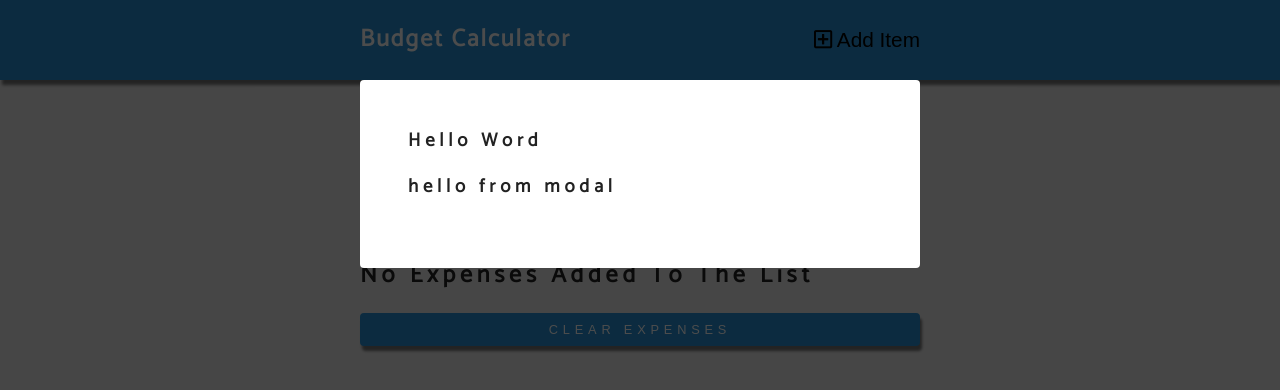
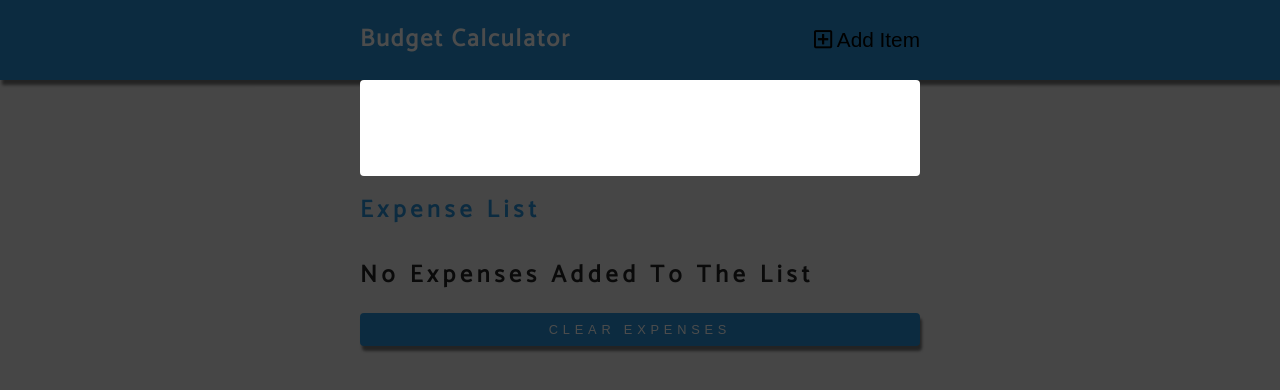
Before and after one commit to BeataJ/budget-calculator-svelte, a Svelte app: page / in a window 1280 px wide. Shown: the top 390 px of the page. Built offline with nearby package versions, Linux system fonts and the light colour scheme.

Commit message:
execises wit slots

```diff
--- a/src/App.svelte
+++ b/src/App.svelte
@@ -96,5 +96,10 @@
 </main>
 <!-- <Modal /> -->
 <Modal>
-  <h3>Hello Word</h3>
+  <h1 slot="header">Hello Word</h1>
+  <p slot="footer">
+    Lorem ipsum dolor sit amet consectetur adipisicing elit. Adipisci assumenda
+    harum, ipsum voluptates nihil facere minima est perspiciatis modi.
+    Laudantium?
+  </p>
 </Modal>
--- a/src/Modal.svelte
+++ b/src/Modal.svelte
@@ -4,6 +4,5 @@
 <div class="modal-container">
   <div class="modal-content">
     <slot />
-    <h3>hello from modal</h3>
   </div>
 </div>
```
